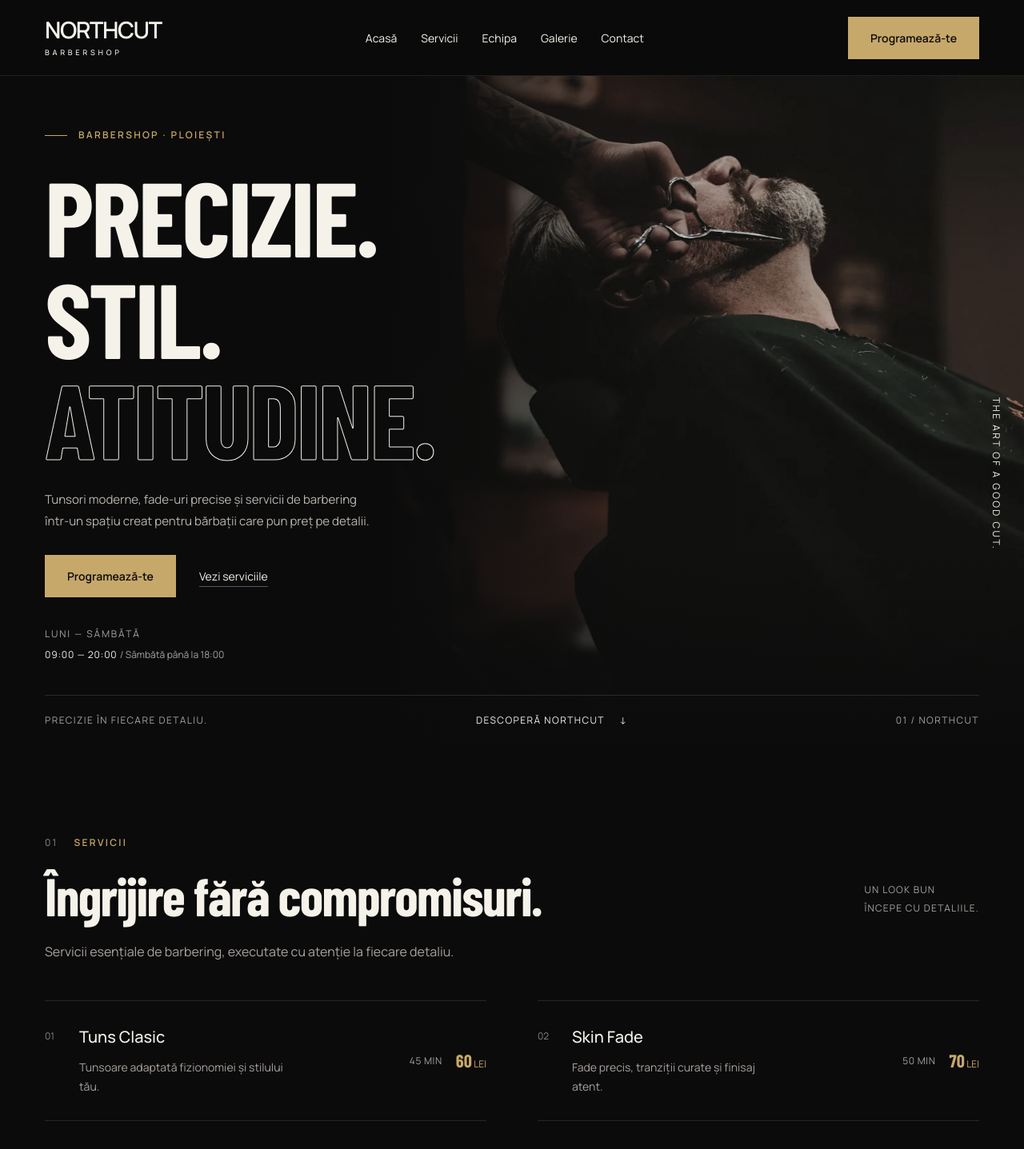
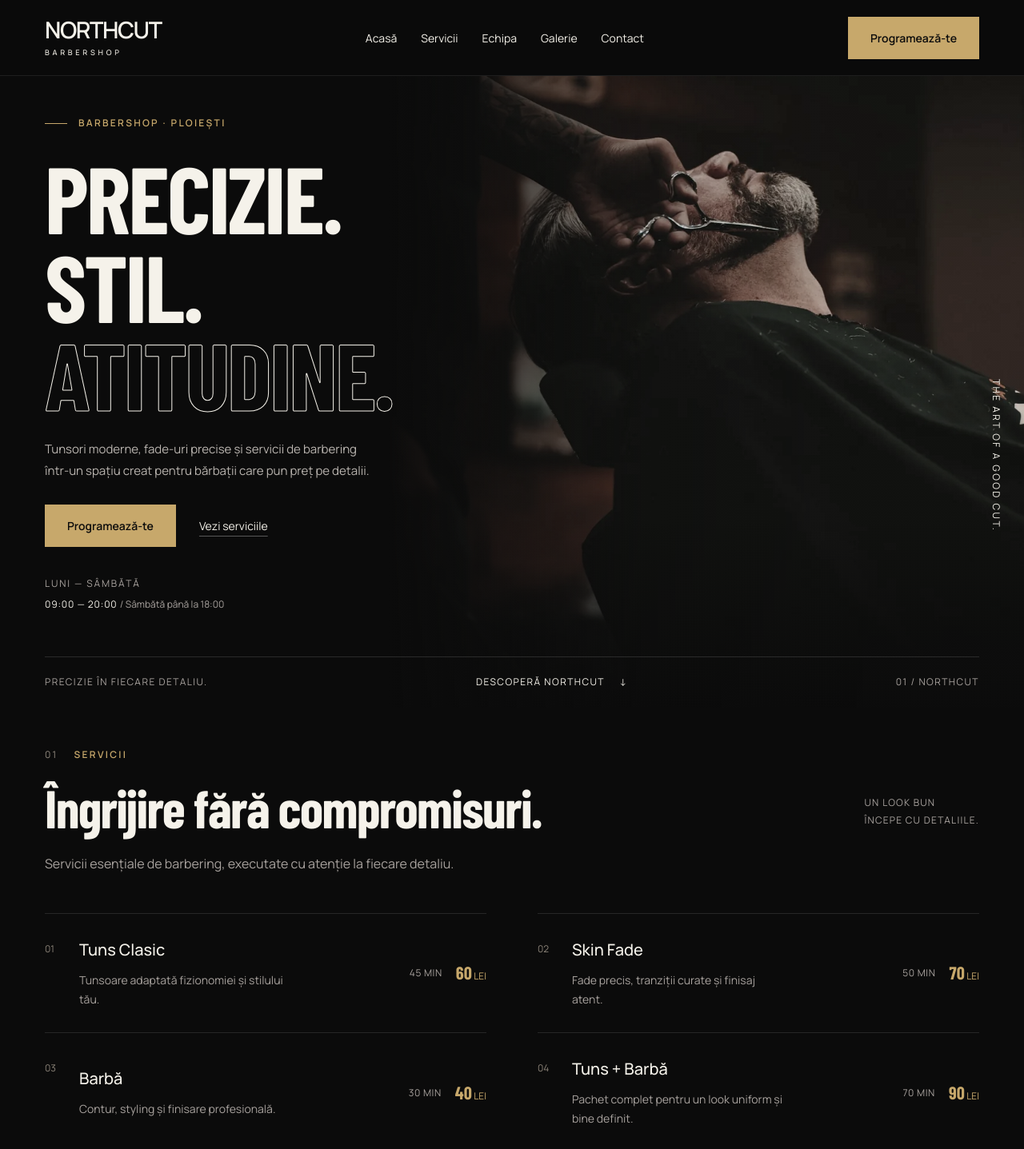
Before and after one commit to StanSabin10/Barbershop, a React (Vite) app in the folder northcut/: page / in a window 1280 px wide. Shown: the top 1437 px of the page at 80% size. Built offline with nearby package versions, Linux system fonts and the light colour scheme.

Commit message:
Update website

```diff
--- a/northcut/src/styles.css
+++ b/northcut/src/styles.css
@@ -13,7 +13,7 @@
 
 :root { color-scheme: dark; font-family: var(--font-sans); background: var(--color-ink); color: var(--color-paper); font-synthesis: none; }
 * { box-sizing: border-box; }
-html { scroll-behavior: smooth; scroll-padding-top: 100px; }
+html { scroll-behavior: smooth; scroll-padding-top: 116px; }
 body { margin: 0; min-width: 320px; }
 button, input { font: inherit; }
 button, a, input { -webkit-tap-highlight-color: transparent; }
@@ -51,8 +51,8 @@ img { display: block; width: 100%; height: 100%; object-fit: cover; }
 .hero-photo { position: absolute; right: 0; inset-block: 0; width: 62%; z-index: -2; overflow: hidden; }
 .hero-photo img { filter: saturate(.55); object-position: 50% 48%; }
 .hero-photo::after { content: ''; position: absolute; inset: 0; background: linear-gradient(90deg,#0b0b0b 0%,#0b0b0b30 40%,#0b0b0b0a 75%),linear-gradient(0deg,#0b0b0b 0%,transparent 30%); }
-.hero-content { padding-block: 65px 105px; }
-.hero-title { font-size: clamp(5.5rem,10.3vw,9.3rem); margin: 28px 0 25px; max-width: 720px; }
+.hero-content { padding-block: 50px 120px; }
+.hero-title { font-size: clamp(5.5rem,9.2vw,7.5rem); line-height: .94; margin: 28px 0 25px; max-width: 720px; }
 .hero-title span { -webkit-text-stroke: 1px #f5f2ea; color: transparent; }
 .hero-description { font-size: .94rem; line-height: 1.8; color: #b9b4af; max-width: 410px; }
 .hero-buttons { display: flex; align-items: center; gap: 29px; margin-top: 29px; }
@@ -63,7 +63,8 @@ img { display: block; width: 100%; height: 100%; object-fit: cover; }
 .hero-bottom { position: absolute; inset-inline: 0; bottom: 23px; padding-top: 22px; border-top: 1px solid #ffffff20; display: flex; justify-content: space-between; color: var(--color-muted); font-size: .65rem; letter-spacing: .12em; gap: 20px; }
 .hero-bottom a { color: var(--color-paper); }
 .hero-bottom a span { padding-left: 15px; }
-.section { padding-block: 112px; }
+.section { padding-block: 50px; }
+#servicii { scroll-margin-top: -40px; }
 .section-heading h2 { font-size: clamp(3rem,5.2vw,4.9rem); max-width: 760px; margin: 25px 0 24px; }
 .section-heading .eyebrow { gap: 20px; }
 .section-index { color: #928a7f; font-weight: 400; }
@@ -154,11 +155,12 @@ img { display: block; width: 100%; height: 100%; object-fit: cover; }
 .footer-bottom p { margin: 0; font-size: .7rem; line-height: 1.8; color: var(--color-muted); }
 .not-found { min-height: 65vh; padding-block: 100px; }
 .not-found h1 { font-size: 5rem; margin: 25px 0; }
-@media (min-width: 1700px) { .hero { min-height: 890px; } .hero-content { padding-top: 90px; } }
+@media (min-width: 1700px) { .hero { min-height: 890px; } .hero-content { padding-top: 75px; } }
 @media (min-width: 901px) { .mobile-nav { display: none; } }
 @media (max-width: 1100px) { .container { width: calc(100% - 64px); } .desktop-nav { gap: 20px; } .hero { min-height: 735px; } .about-grid { gap: 60px; } .service-list { column-gap: 38px; } .service-duration { display: none; } .service-row { grid-template-columns: 24px 1fr auto; } .visit-grid { gap: 70px; } .footer-top nav { gap: 20px; } .footer-social { gap: 16px; } }
 @media (max-width: 900px) { .desktop-nav { display: none; } .menu-toggle { display: flex; } .header-inner { min-height: 80px; } .hero-title { font-size: 7rem; } .hero-photo { width: 77%; } .hero { min-height: 755px; } }
 @media (max-width: 600px) {
+  html { scroll-padding-top: 96px; }
   .container { width: calc(100% - 40px); }
   .header-inner { min-height: 74px; gap: 12px; }
   .wordmark { font-size: 1.4rem; } .wordmark span { font-size: .5rem; }
@@ -167,7 +169,7 @@ img { display: block; width: 100%; height: 100%; object-fit: cover; }
   .hero-photo { width: 100%; height: 425px; inset-block-start: 0; }
   .hero-photo img { object-position: 58% 35%; filter: saturate(.45) brightness(.68); }
   .hero-photo::after { background: linear-gradient(0deg,#0b0b0b 0%,#0b0b0b05 80%),linear-gradient(90deg,#0b0b0b88,transparent); }
-  .hero-content { padding-block: 40px 100px; }
+  .hero-content { padding-block: 25px 115px; }
   .hero-title { font-size: clamp(5rem,20vw,6.7rem); margin-block: 30px 25px; line-height: 1; }
   .hero-description { max-width: 360px; font-size: 1rem; color: #c2bcb7; }
   .hero-buttons { gap: 25px; flex-wrap: wrap; }
```
